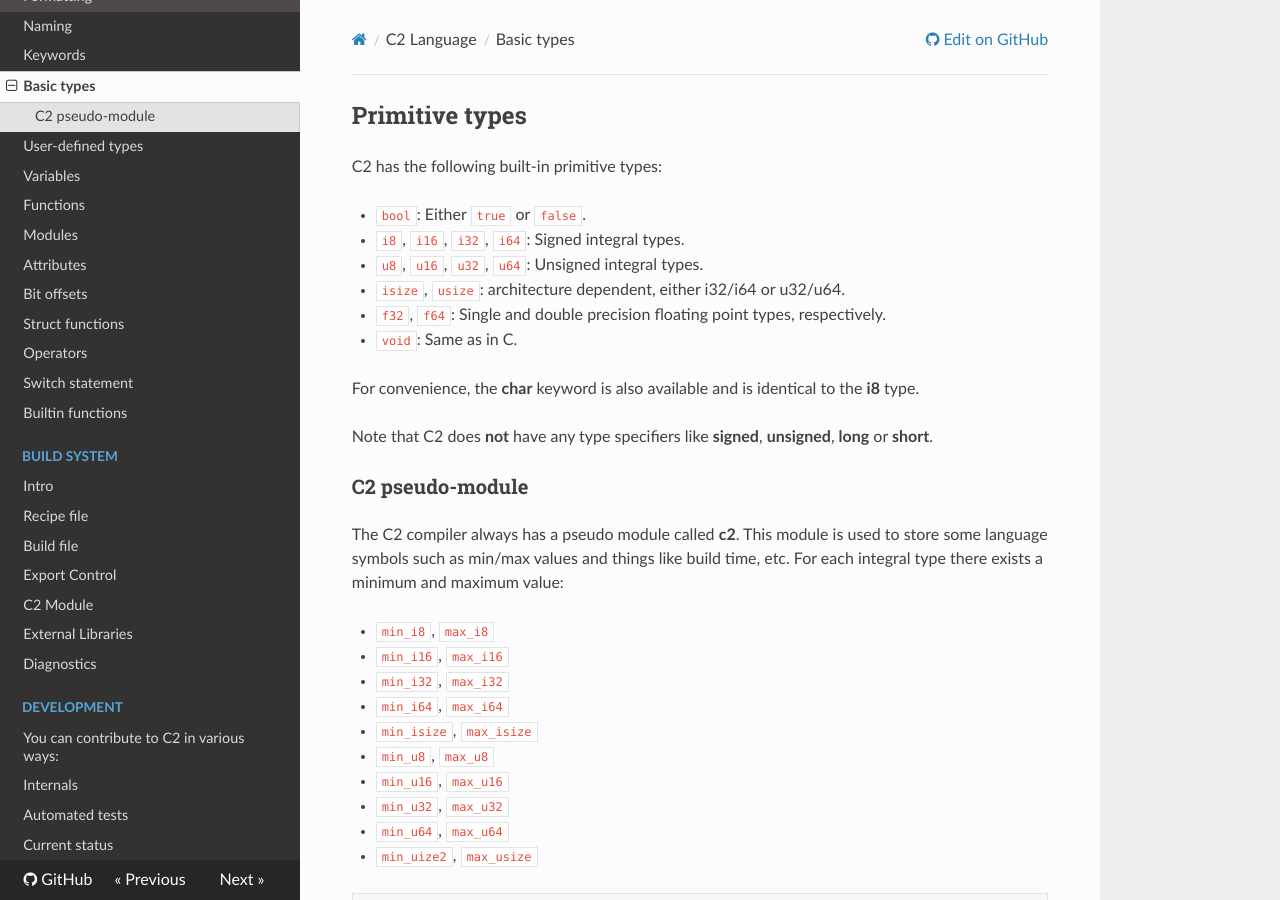
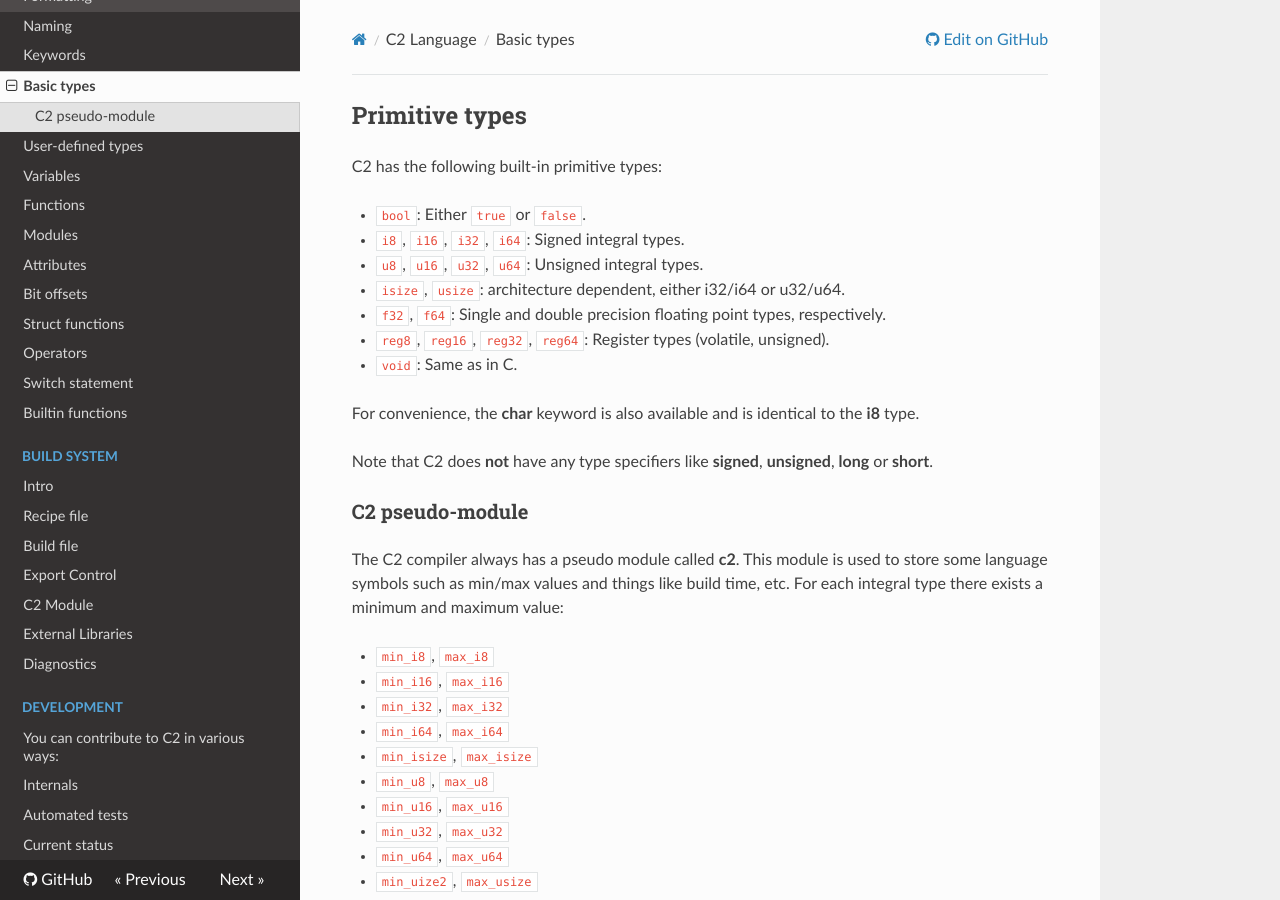
Before and after one commit to c2lang/documentation, an MkDocs documentation site: the page built from documentation/docs/language/basic_types.md, in a window 1280 px wide and 900 px high. Built offline with MkDocs 1.6.1, drawn with Linux system fonts in a browser that asks for light colours; nearby versions of some CDN libraries; old or Windows-style settings are respelled for this version of MkDocs.

Commit message:
basic_types: added register types

```diff
--- a/documentation/docs/language/basic_types.md
+++ b/documentation/docs/language/basic_types.md
@@ -8,6 +8,7 @@ C2 has the following built-in primitive types:
 * `u8`, `u16`, `u32`, `u64`: Unsigned integral types.
 * `isize`, `usize`: architecture dependent, either i32/i64 or u32/u64.
 * `f32`, `f64`: Single and double precision floating point types, respectively.
+* `reg8`, `reg16`, `reg32`, `reg64`: Register types (volatile, unsigned).
 * `void`: Same as in C.
 
 For convenience, the __char__ keyword is also available and is identical to the __i8__ type.
```
